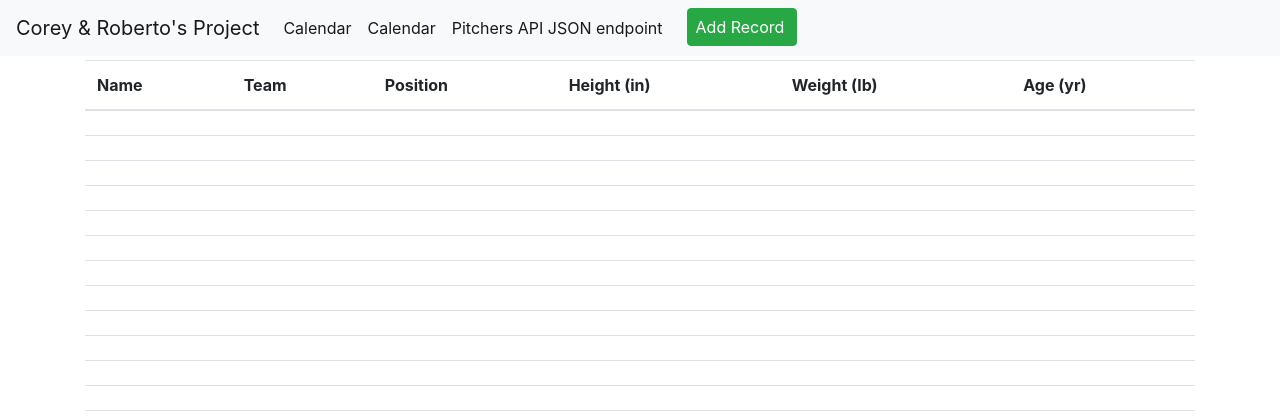
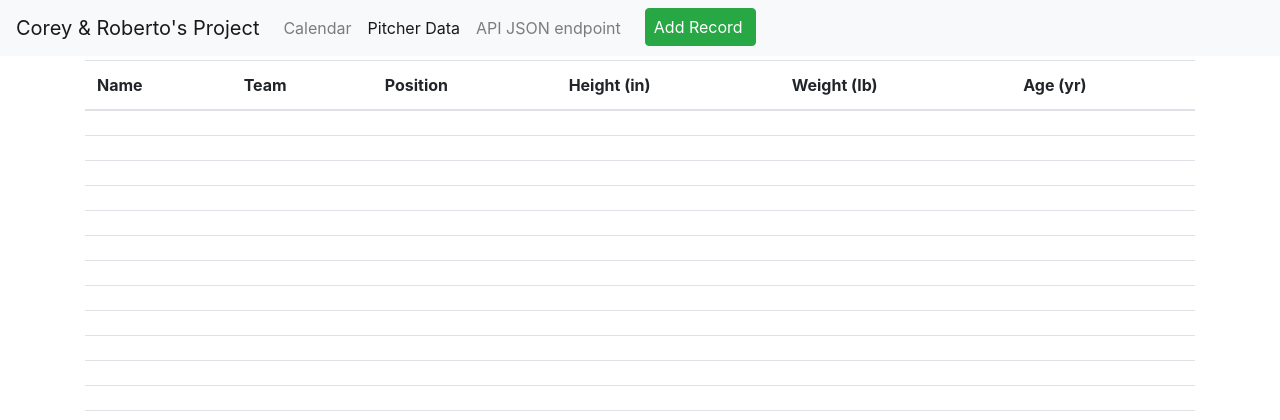
Before and after one commit to rpr325/WebAppAlpha, a Flask app: page / in a window 1280 px wide. Shown: the top 420 px of the page. Run offline with Flask 2, Linux system fonts and the light colour scheme; data comes from the database, SQL or seed files in the repository; lists and menus that the app fills with data are empty; some libraries are stand-ins or nearby versions.

```diff
--- a/app/templates/layout.html
+++ b/app/templates/layout.html
@@ -30,14 +30,14 @@
   </button>
   <div class="collapse navbar-collapse" id="navbarNavDropdown">
     <ul class="navbar-nav">
-      <li class="nav-item active">
-        <a class="nav-link" href="/">Calendar<span class="sr-only">(current)</span></a>
+      <li class="nav-item">
+        <a class="nav-link" href="/">Calendar<span class="sr-only"></span></a>
       </li>
         <li class="nav-item active">
-        <a class="nav-link" href="/">Calendar<span class="sr-only">(current)</span></a>
+        <a class="nav-link" href="/">Pitcher Data<span class="sr-only">(current)</span></a>
       </li>
-      <li class="nav-item active">
-        <a class="nav-link" href="api/v1/pitchers">Pitchers API JSON endpoint <span class="sr-only">(current)</span></a>
+      <li class="nav-item">
+        <a class="nav-link" href="api/v1/pitchers">API JSON endpoint <span class="sr-only"></span></a>
       </li>
       <li class="nav-item active">
         <a class="btn btn-success pl-2 lr-2 ml-3" href="/pitchers/new">Add Record<span class="sr-only">(current)</span></a>
```
